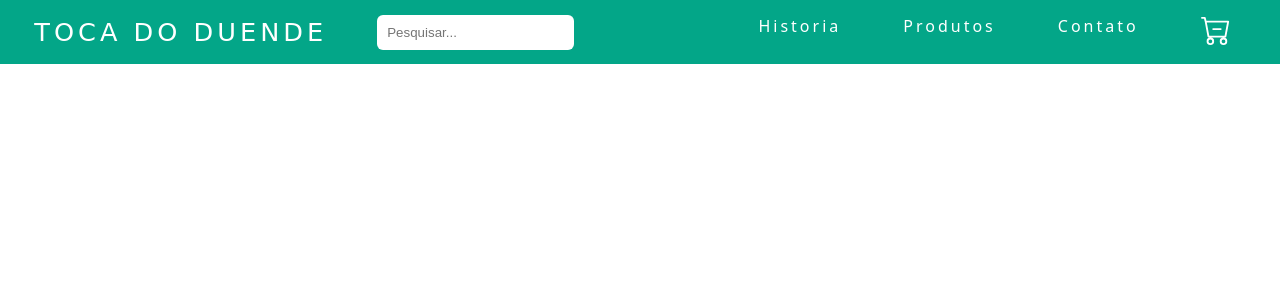
After one commit to CrySamuel/ProjetoWeb, a PHP site: page /Pages/carinho.html in a window 1280 px wide. The commit adds this page. Shown: the top 300 px of the page. Run offline with PHP 8.4, Linux system fonts and the light colour scheme.

Commit message:
Criação Do Icone Do Carinho De Venda

```diff
--- /dev/null
+++ b/FrontEnd/Pages/carinho.html
@@ -0,0 +1,33 @@
+<!DOCTYPE html>
+<html lang="en">
+<head>
+    <meta charset="UTF-8">
+    <meta name="viewport" content="width=device-width, initial-scale=1.0">
+    <title>Document</title>
+    <link rel="stylesheet" href="../style/carinho.css">
+</head>
+<body>
+    <header>
+        <nav>
+          <div class="container">
+            <a href="../FrontEnd/index.html" class="logo">Toca do Duende</a>
+            <input type="search" name="search-box" id="search-box" placeholder="Pesquisar...">
+          </div>
+          <div class="mobile-menu">
+            <div class="line1"></div>
+            <div class="line2"></div>
+            <div class="line3"></div>
+          </div>
+          <ul class="nav-list">
+            <li><a href="#">Historia</a></li>
+            <li><a href="#">Produtos</a></li>
+            <li><a href="#">Contato</a></li>
+            <li><a href="#"><svg xmlns="http://www.w3.org/2000/svg" width="30" height="30" fill="currentColor" class="bi bi-cart-dash" viewBox="0 0 16 16">
+              <path d="M6.5 7a.5.5 0 0 0 0 1h4a.5.5 0 0 0 0-1h-4z"/>
+              <path d="M.5 1a.5.5 0 0 0 0 1h1.11l.401 1.607 1.498 7.985A.5.5 0 0 0 4 12h1a2 2 0 1 0 0 4 2 2 0 0 0 0-4h7a2 2 0 1 0 0 4 2 2 0 0 0 0-4h1a.5.5 0 0 0 .491-.408l1.5-8A.5.5 0 0 0 14.5 3H2.89l-.405-1.621A.5.5 0 0 0 2 1H.5zm3.915 10L3.102 4h10.796l-1.313 7h-8.17zM6 14a1 1 0 1 1-2 0 1 1 0 0 1 2 0zm7 0a1 1 0 1 1-2 0 1 1 0 0 1 2 0z"/>
+            </svg></a></li>
+          </ul>
+        </nav>
+      </header>
+</body>
+</html>
--- /dev/null
+++ b/FrontEnd/style/carinho.css
@@ -0,0 +1,56 @@
+* {
+    margin: 0;
+    padding: 0;
+    /* background-color: #1b1b32; */
+  }
+
+  a {
+    color: #fff;
+    text-decoration: none;
+    transition: 0.3s;
+  }
+
+  a:hover {
+    opacity: 0.7;
+  }
+
+  .logo {
+    font-size: clamp(1.0em, 1.6em, 2.0em);
+    text-transform: uppercase;
+    letter-spacing: 4px;
+  }
+
+  nav {
+    display: flex;
+    justify-content: space-around;
+    align-items: center;
+    font-family: system-ui, -apple-system, Helvetica, Arial, sans-serif;
+    background:#03A688;
+    height: 8vh;
+  }
+
+  .nav-list {
+    list-style: none;
+    display: flex;
+  }
+
+  .nav-list li {
+    letter-spacing: 3px;
+    margin-left: 32px;
+    padding: 15px;
+  }
+
+  .container {
+    display: flex;
+    align-items: center;
+    gap: 50px;
+    font-family: 'MedievalSharp', cursive;
+  }
+
+  #search-box {
+    background: #fff;
+    padding:  10px;
+    border-radius: 6px;
+    outline: 0;
+    border: 0;
+  }
--- a/FrontEnd/style/style.css
+++ b/FrontEnd/style/style.css
@@ -37,6 +37,7 @@ nav {
 .nav-list li {
   letter-spacing: 3px;
   margin-left: 32px;
+  padding: 15px;
 }
 
 .container {
@@ -88,7 +89,7 @@ section.slider{
   width: 100%;
 }
 
-.nav-manual, .nav-auto{
+ .nav-auto{
   position: absolute;
   width: 100%;
   margin-top: 1%;
@@ -130,6 +131,7 @@ body{
   align-items: center;
   border-radius: 20px;
   border: solid 1px black;
+  box-shadow: rgba(240, 46, 170, 0.4) -5px 5px, rgba(240, 46, 170, 0.3) -10px 10px, rgba(240, 46, 170, 0.2) -15px 15px, rgba(240, 46, 170, 0.1) -20px 20px, rgba(240, 46, 170, 0.05) -25px 25px;
   gap: 20px;
 }
 .image-section{
```
Also changed, not shown: FrontEnd/Pages/produto1.html (deleted, +0 -12 lines), FrontEnd/index.html (+6 -3 lines), FrontEnd/style/produto1.css (deleted).
